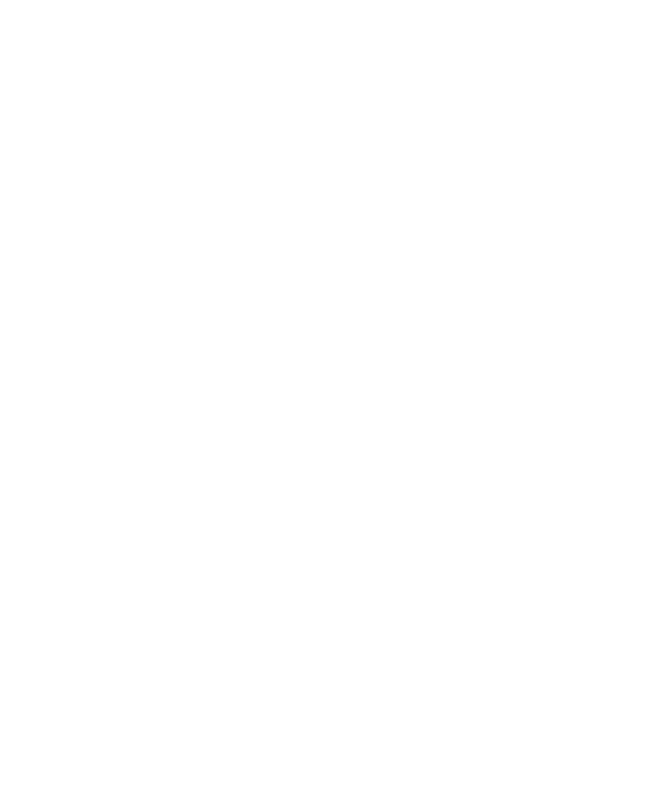
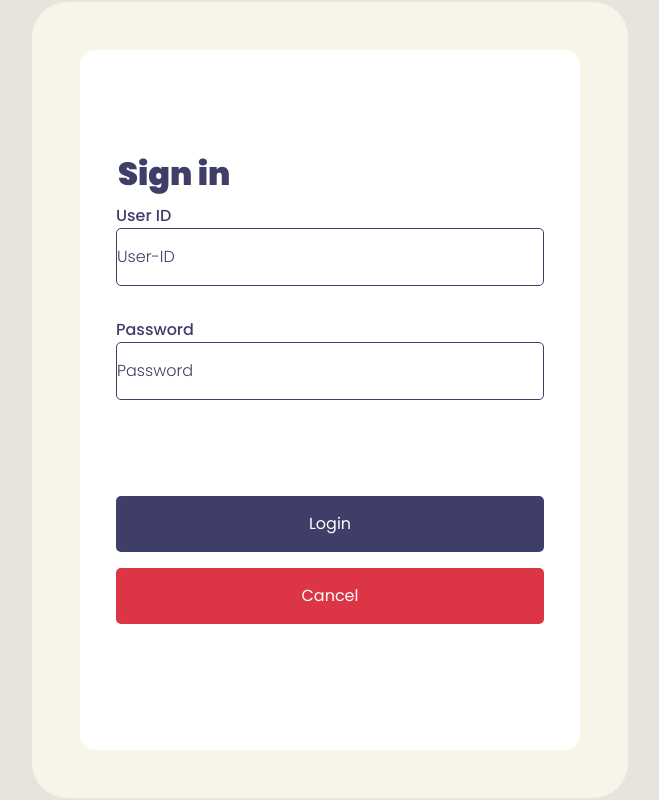
Before and after one commit to astragenius/javascript-learn-projects, a plain HTML site: page dynamicCSSVariables/index.html in a window 1280 px wide. Shown: the whole page, without its empty margins (310-969 px from the left). Drawn offline with Linux system fonts and the light colour scheme.

Commit message:
style - finished styling

```diff
--- a/dynamicCSSVariables/app.js
+++ b/dynamicCSSVariables/app.js
@@ -0,0 +1,42 @@
+const styleObj = [...document.styleSheets[1].rules];
+const styleObj1 = document.styleSheets[1].cssRules[2].style;
+const logInBtn = document.querySelector('.btn-submit');
+let password = 'mypassword';
+let userID = 'testuser';
+
+/* console.log(styleObj1)
+console.log(styleObj1.getPropertyValue('height'));
+console.log(styleObj)
+let selector = ':root';
+
+let findStyle = styleObj.find(el => el.selectorText === selector)
+let propertyName = '--clr-red'; */
+//findStyle.style.setProperty(propertyName, 'blue')
+
+
+function validateData() {
+    const userIdInput = document.getElementById('user-id').value;
+    const userPassword = document.getElementById('user-password').value;
+
+
+    function checkUserID() {
+        if(userIdInput === userID) {
+            return true
+        }else {
+            return false;
+        }
+    }
+
+    function checkPassword() {
+        if(userPassword === password) return true
+
+        return false;
+    }
+
+
+
+
+}
+
+
+logInBtn.addEventListener('click', validateData);
--- a/dynamicCSSVariables/index.html
+++ b/dynamicCSSVariables/index.html
@@ -11,5 +11,37 @@
 </head>
 <body>
 
+
+    <main class="main">
+
+        <div class="bg-box-1"></div>
+        <div class="bg-box-2"></div>
+
+
+        <section class="form-container">
+            <form class="form" action="">
+
+                <fieldset class="form-body ">
+                    <legend class="form-heading">Sign in</legend>
+
+                    <label class="" for="user-id"> User ID
+                        <span class="error-box error-id"></span>
+                    </label>
+                    <input class="form-input" type="text" name="user-id" id="user-id" placeholder="User-ID">
+                    <label class="" for="user-password"> Password
+                        <span class="error-box error-password"></span>
+                    </label>
+                    <input class="form-input" type="password" name="user-password" id="user-password" placeholder="Password">
+
+                         <input class="btn btn-submit" type="button" value="Login">
+                        <input class="btn btn-cancel" type="button" value="Cancel">
+                </fieldset>
+
+
+            </form>
+        </section>
+
+    </main>
+
 </body>
 </html>
--- a/dynamicCSSVariables/style.css
+++ b/dynamicCSSVariables/style.css
@@ -59,4 +59,134 @@
     --clr-white: #ffff;
     --clr-light: #e6e4dd;
 
+    --clr-light-yellow: #f8f4e7;
+
+    --clr-dark-blue: #3f3e68;
+    --clr-light-blue: #a7a6c3;
+
+    --clr-red: #dc3545;
+
   }
+
+body {
+  font-family: 'Poppins', sans-serif;
+  color: var(--clr-dark-blue);
+  background-color: var(--clr-light);
+}
+
+
+
+.main {
+    display: flex;
+    justify-content: center;
+    align-items: center;
+    height: 100vh;
+}
+
+.form-container {
+
+
+  border-radius: 35px;
+  background-color: var(--clr-light-yellow);
+  padding: 3rem;
+}
+
+.form {
+  display: flex;
+  flex-direction: column;
+  justify-content: space-around;
+  background-color: var(--clr-white);
+  border-radius: 15px;
+  height: 700px;
+  padding: 0 1.5rem;
+  width: 500px;
+}
+
+.error-box {
+  display: inline-block;
+  width: 80%;
+  text-align: right;
+}
+
+.form-heading {
+  font-weight: 900;
+  font-size: 32px;
+}
+
+
+.form-body {
+    display: flex;
+    flex-direction: column;
+    align-items: space-between;
+    border: none;
+
+
+}
+
+.form-body label {
+    display: flex;
+    justify-content: space-between;
+    font-size: 16px;
+    font-weight: 500;
+
+}
+
+.form-input {
+  padding: 1em 0;
+  width: 100%;
+  border: 1px solid var(--clr-dark-blue);
+  border-radius: 5px;
+  margin-bottom: 2em;
+}
+
+input::-webkit-input-placeholder {
+  color: var(--clr-dark-blue);
+  margin-left: 1.5em;
+  font-weight: 300;
+}
+
+input::-moz-placeholder {
+  color: var(--clr-dark-blue);
+  margin-left: 1.5em;
+  font-weight: 300;
+}
+
+input:-ms-input-placeholder {
+  color: var(--clr-dark-blue);
+  margin-left: 1.5em;
+  font-weight: 300;
+}
+
+input::-ms-input-placeholder {
+  color: var(--clr-dark-blue);
+  margin-left: 1.5em;
+  font-weight: 300;
+}
+
+input::placeholder {
+  color: var(--clr-dark-blue);
+  margin-left: 1.5em;
+  font-weight: 300;
+}
+
+.btn {
+  all: unset;
+  color: var(--clr-white);
+  padding: 1em 1.5em;
+  cursor: pointer;
+  text-align: center;
+  border-radius: 5px;
+  margin-bottom: 1em;
+}
+
+.btn-submit {
+  margin-top: 4em;
+  background-color: var(--clr-dark-blue);
+
+
+}
+
+.btn-cancel {
+
+  background-color: var(--clr-red);
+}
```
Also changed, not shown: 1 other file.
